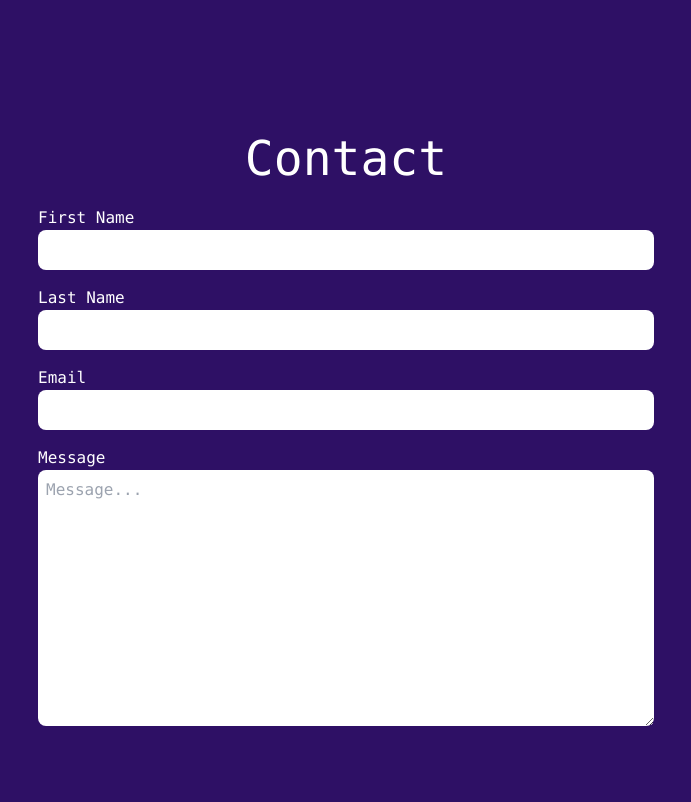
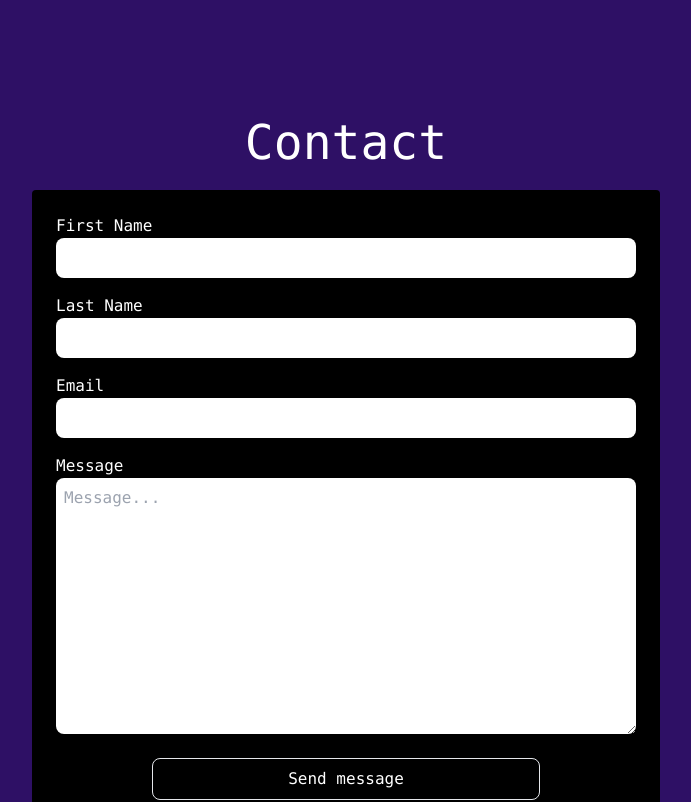
Before and after one commit to michellejanay/portfolio-2023, a Next.js app: page / in a window 1280 px wide. Shown: the part 1660-2462 px from the top of the page, without its empty margins (294-985 px from the left). Built offline with nearby package versions, Linux system fonts and the light colour scheme.

Commit message:
feat: nav and form style updated

```diff
--- a/app/page.tsx
+++ b/app/page.tsx
@@ -10,7 +10,7 @@ import { navLinks } from "@/lib/nav-data";
 
 export default function Home() {
   return (
-    <main className="flex min-h-screen flex-col items-center justify-between p-6 font-mono flow-root ">
+    <main className="flex min-h-screen flex-col items-center justify-between font-mono flow-root ">
       <Nav navLinks={navLinks} />
       <Banner />
       <About />
--- a/components/Contact.tsx
+++ b/components/Contact.tsx
@@ -2,11 +2,14 @@ import React from "react";
 
 export const Contact = () => {
   return (
-    <main className="my-32">
+    <main className="my-20 mx-0 px-3 py-11">
       <div className="text-center text-[3em] my-3" id="contact">
         Contact
       </div>
-      <form action="" className="flex flex-col sm:w-3/5 lg:w-1/2 m-auto ">
+      <form
+        action=""
+        className="flex bg-black p-6 rounded flex-col sm:w-3/5 lg:w-1/2 m-auto "
+      >
         <label htmlFor="first-name">First Name</label>
         <input type="text" name="first-name" required />
         <label htmlFor="last-name">Last Name</label>
@@ -22,6 +25,12 @@ export const Contact = () => {
           placeholder="Message..."
           required
         />
+        <button
+          type="submit"
+          className="mt-2 mb-3 mx-24 px-4 py-2 border rounded-lg"
+        >
+          Send message
+        </button>
       </form>
     </main>
   );
--- a/components/Nav.tsx
+++ b/components/Nav.tsx
@@ -5,8 +5,8 @@ import { BiLogoGithub, BiLogoLinkedinSquare } from "react-icons/bi";
 
 export const Nav = ({ navLinks }) => {
   return (
-    <nav className="min-w-full m-auto flex z-[999] fixed px-6 justify-end">
-      <ul className="flex w-1/2 m-auto justify-between">
+    <nav className="min-w-full m-auto flex z-[999] fixed px-6 py-3 justify-end">
+      <ul className="flex w-1/2 justify-between">
         {navLinks.map((link, i) => (
           <motion.li
             className="mx-2 h-3/4"
```
